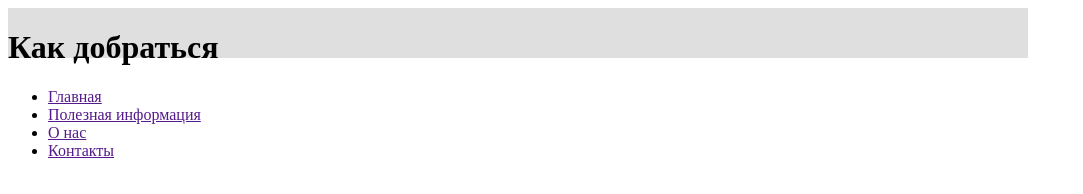
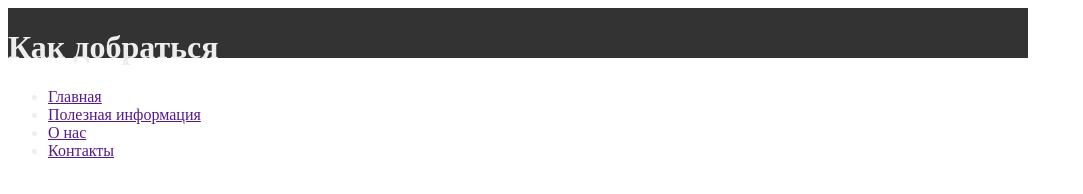
Before and after one commit to vasylzhmurko/New-file, a plain HTML site: page New/Source/index.html in a window 1280 px wide. Shown: the whole page, without its empty margins (0-1083 px from the left). Drawn offline with Linux system fonts and the light colour scheme.

Commit message:
Update main.css
Change the color and background of header block.

```diff
--- a/New/Source/css/main.css
+++ b/New/Source/css/main.css
@@ -52,7 +52,8 @@ h1, h2, h3, h4, h5, h6 { font-size: inherit; font-weight: 400;}
 
 .header {
     display: inline-block;;
-    background-color: #dfdfdf;
+    background-color: #333;
+    color: #eee;
     width: 1020px;
     height: 50px;
 }
```
